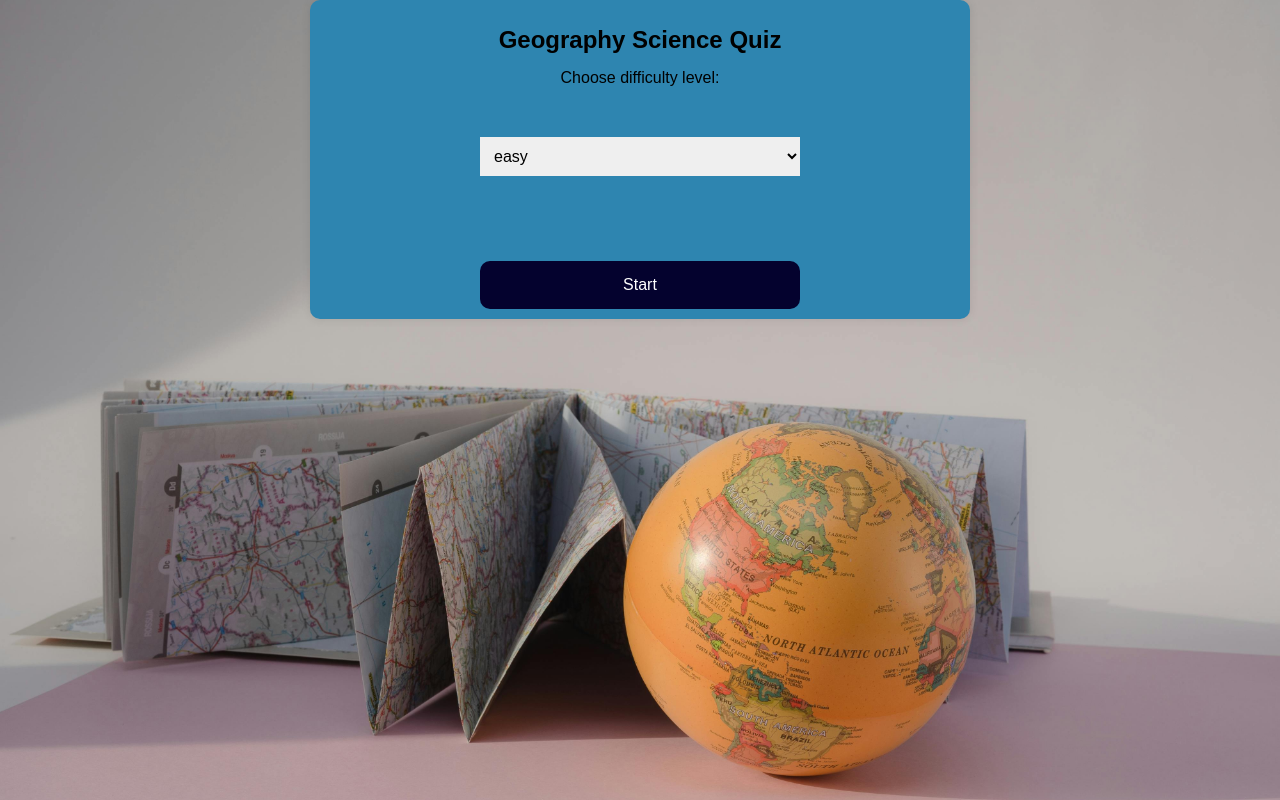
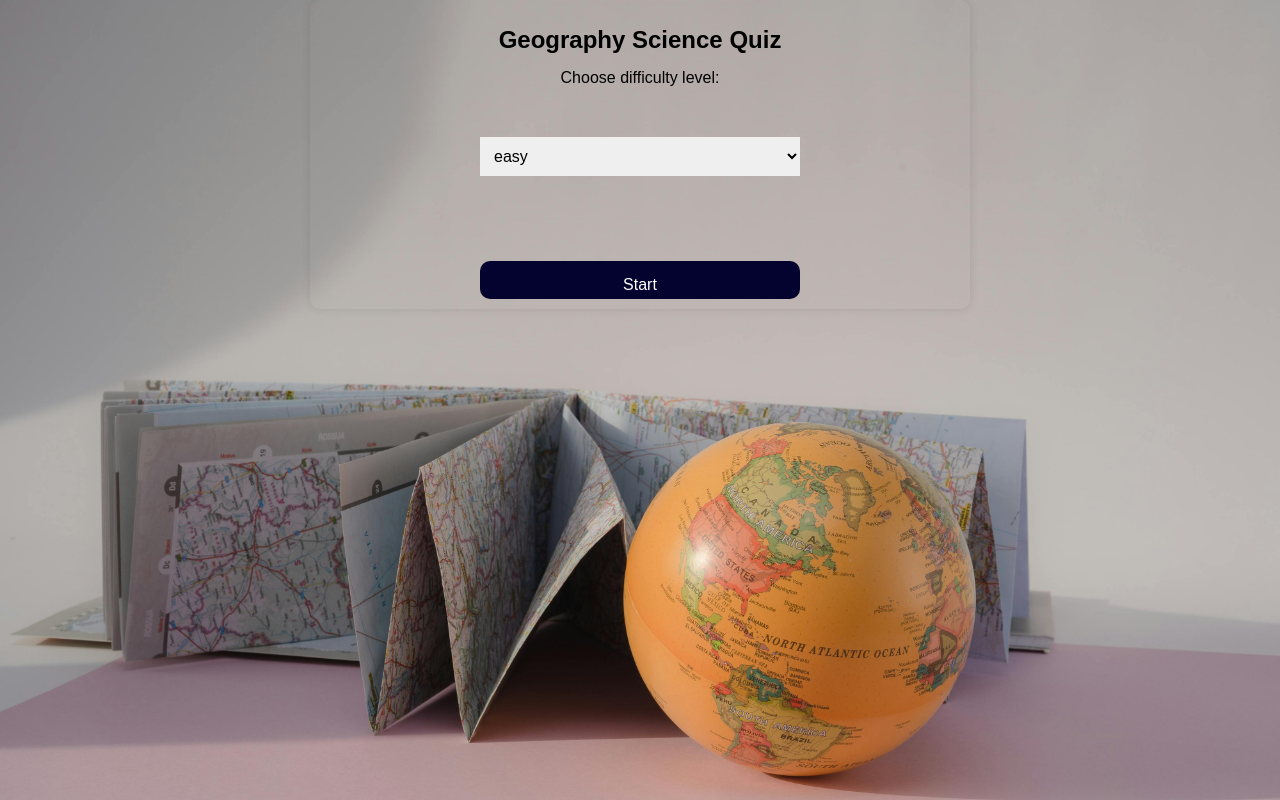
Before and after one commit to vitalielozan/Quiz-APP, a plain HTML site: page index.html in a window 1280 px wide. Drawn offline with Linux system fonts and the light colour scheme.

Commit message:
new commit

```diff
--- a/css/style.css
+++ b/css/style.css
@@ -12,7 +12,6 @@ body {
 }
 
 .page-container {
-  background: rgb(46, 133, 176);
   padding: 10px;
   border-radius: 10px;
   box-shadow: 0 0 10px rgba(0, 0, 0, 0.1);
@@ -45,7 +44,7 @@ p {
 .btn-start {
   display: block;
   width: 50%;
-  padding: 15px;
+  padding: 15px 5px 5px 5px;
   margin-top: 50px;
   margin-left: auto;
   margin-right: auto;
```
